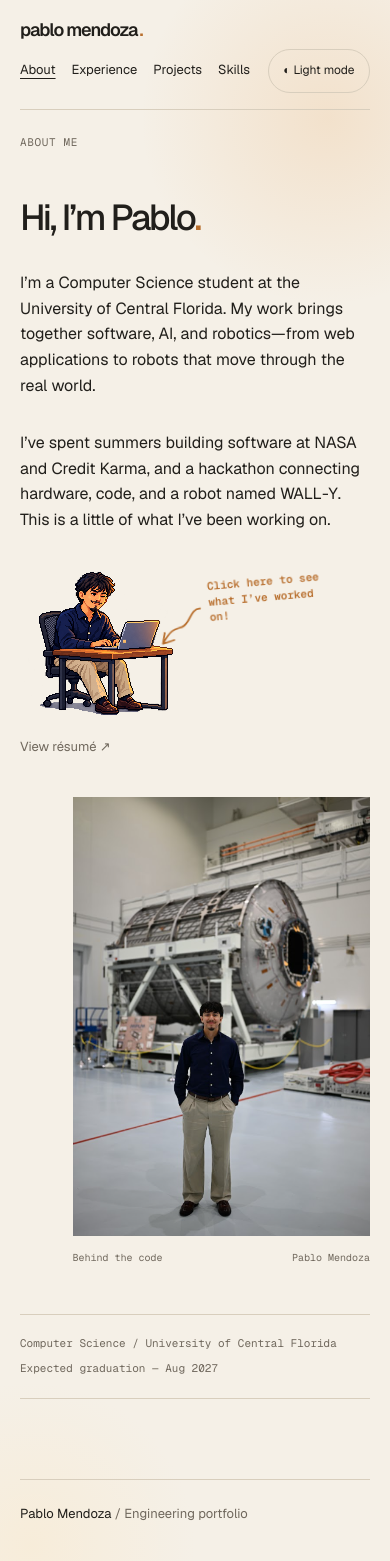
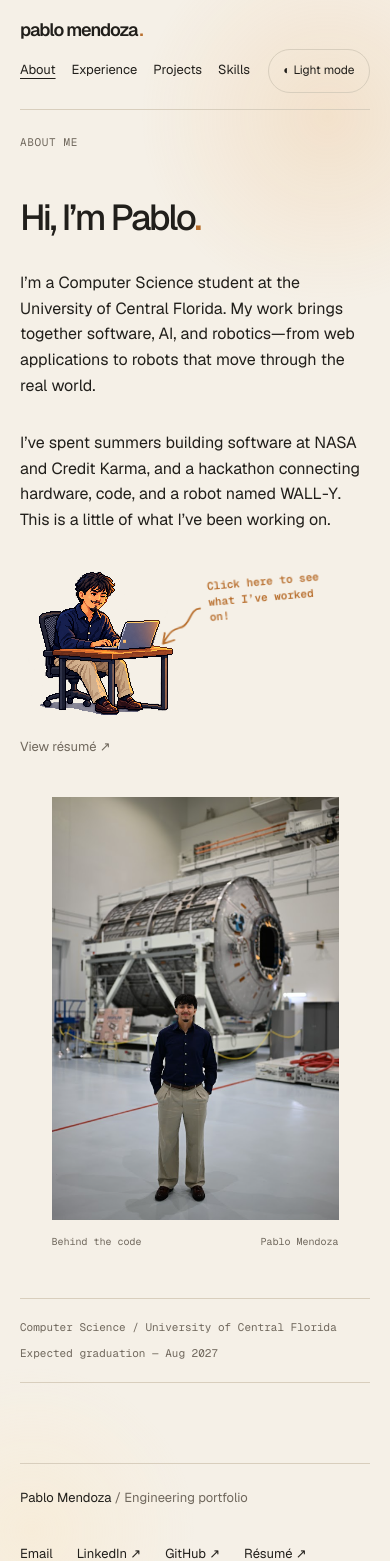
Before and after one commit to PabloMCodes/portfolio, a Next.js app: page /about in a window 390 px wide. Shown: the top 1561 px of the page. Built offline with nearby package versions, Linux system fonts and the light colour scheme.

Commit message:
Improve About portrait and copy spacing

```diff
--- a/src/app/home.module.css
+++ b/src/app/home.module.css
@@ -277,9 +277,9 @@
 
 .heroLayout {
   display: grid;
-  grid-template-columns: minmax(0, 1fr) minmax(0, 320px);
-  align-items: center;
-  gap: clamp(2rem, 5vw, 5rem);
+  grid-template-columns: minmax(0, 42rem) minmax(16rem, 20rem);
+  align-items: start;
+  gap: clamp(3rem, 8vw, 8rem);
   margin-top: 3rem;
 }
 
@@ -884,9 +884,8 @@
   }
 
   .portrait {
-    width: 85%;
-    max-width: 320px;
-    justify-self: end;
+    width: min(82%, 300px);
+    justify-self: center;
   }
 
   .pixelScene {
```
